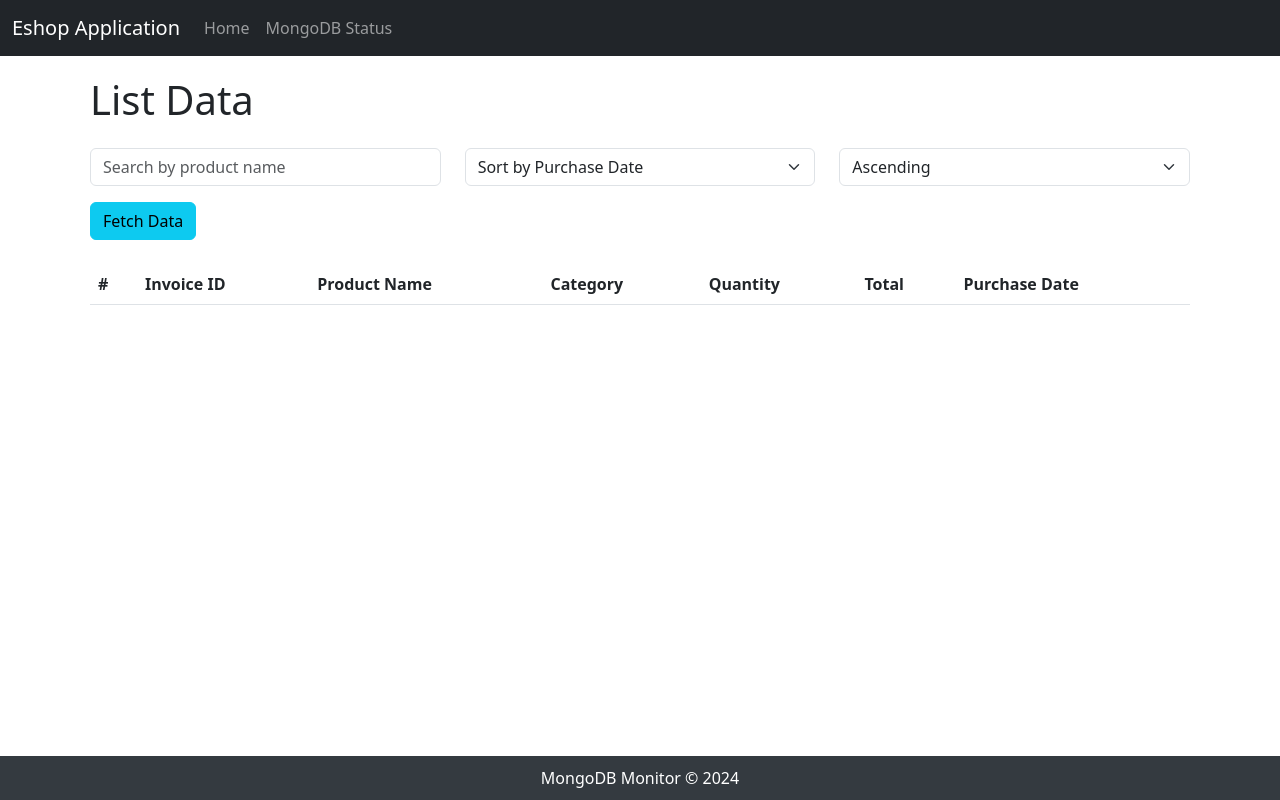
After one commit to Firas-Ruine/flask_mongo_app, a Flask app: page /list in a window 1280 px wide. The commit adds this page. Run offline with Flask 3, Linux system fonts and the light colour scheme; lists and menus that the app fills with data are empty.

```diff
--- a/app/routes/__init__.py
+++ b/app/routes/__init__.py
@@ -1,6 +1,6 @@
 # Import all blueprints
 from .data_routes import main as data_routes
-from .healthcheck import main as healthcheck
+from .mongo_check import main as mongo_check
 
 # Expose the blueprints for easy access
-__all__ = ["data_routes", "healthcheck"]
+__all__ = ["data_routes", "mongo_check"]
--- a/app/routes/data_routes.py
+++ b/app/routes/data_routes.py
@@ -1,53 +1,65 @@
-from flask import Blueprint, jsonify, request
+from flask import Blueprint, render_template, jsonify, request
 from app.utils.db import get_db
 from app.services.data_service import generate_and_insert_data
 
 main = Blueprint("data_routes", __name__)
 
-@main.route("/test", methods=["GET"])
-def test_data_route():
-    return jsonify({"message": "Data routes working!"})
+@main.route("/generate", methods=["GET"])
+def generate_page():
+    return render_template("generate.html")
 
-@main.route("/generate", methods=["POST"])
+@main.route("/list", methods=["GET"])
+def list_page():
+    return render_template("list.html")
+
+@main.route("/api/data/generate", methods=["POST"])
 def generate_data():
     num_records = request.json.get("num_records", 100)
     records_inserted = generate_and_insert_data(num_records)
     return jsonify({"message": f"{records_inserted} records generated and inserted into MongoDB."})
 
-@main.route("/list", methods=["GET"])
+@main.route("/api/data/list", methods=["GET"])
 def list_data():
     """
-    Fetch data with optional search and sorting.
+    Fetch paginated data with optional search and sorting.
     Query Parameters:
       - search: Keyword to search in product_name.
       - sort_by: Field to sort by (e.g., 'price', 'purchase_date').
       - order: Sort order ('asc' or 'desc'). Default is 'asc'.
-      - limit: Number of records to return. Default is 10.
+      - page: Page number for pagination. Default is 1.
+      - limit: Number of records per page. Default is 10.
     """
     db = get_db()
     collection = db["transactions"]
 
-    # Get query parameters
     search = request.args.get("search", "").strip()
-    sort_by = request.args.get("sort_by", "purchase_date")  # Default sort field
+    sort_by = request.args.get("sort_by", "purchase_date")
     order = request.args.get("order", "asc")
+    page = int(request.args.get("page", 1))
     limit = int(request.args.get("limit", 10))
 
     # Build query
     query = {}
     if search:
-        query["product_name"] = {"$regex": search, "$options": "i"}  # Case-insensitive search
+        query["product_name"] = {"$regex": search, "$options": "i"}
 
-    # Build sort order
     sort_order = 1 if order == "asc" else -1
 
-    # Fetch data with search, sort, and limit
+    skip = (page - 1) * limit
+
     data = list(
-        collection.find(query).sort(sort_by, sort_order).limit(limit)
+        collection.find(query).sort(sort_by, sort_order).skip(skip).limit(limit)
     )
 
-    # Convert ObjectId to string for JSON serialization
+    total_count = collection.count_documents(query)
+
     for record in data:
         record["_id"] = str(record["_id"])
 
-    return jsonify(data)
+    return jsonify({
+        "data": data,
+        "page": page,
+        "limit": limit,
+        "total_count": total_count,
+        "total_pages": (total_count + limit - 1) // limit,
+    })
--- a/app/static/css/styles.css
+++ b/app/static/css/styles.css
@@ -1,20 +1,22 @@
-body {
-    font-family: Arial, sans-serif;
-    background-color: #f8f9fa;
+
+html, body {
+    height: 100%;
+    margin: 0;
+    padding: 0;
+    display: flex;
+    flex-direction: column;
 }
 
-h1 {
-    color: #333;
-    margin-bottom: 20px;
-}
-
-.alert {
-    font-size: 1rem;
-    display: none;
+.container {
+    flex: 1;
+    padding: 20px;
 }
 
 footer {
-    position: fixed;
-    bottom: 0;
+    background-color: #343a40;
+    color: white;
+    text-align: center;
+    padding: 10px 0;
+    margin-top: auto;
     width: 100%;
 }
--- a/app/static/js/scripts.js
+++ b/app/static/js/scripts.js
@@ -1,42 +1,47 @@
-// Utility function to show messages in alerts
 const showAlert = (id, message, type = "info") => {
-    const alertDiv = document.getElementById(id);
-    alertDiv.className = `alert alert-${type}`;
-    alertDiv.innerText = message;
-    alertDiv.classList.remove("d-none");
+    const element = document.getElementById(id);
+    element.className = `alert alert-${type}`;
+    element.innerText = message;
+    element.classList.remove("d-none");
 };
 
-// Health Check
-const checkHealth = async () => {
+// Show status messages in the UI
+const showMongoStatus = (message, type) => {
+    const statusDiv = document.getElementById('mongo-status');
+    statusDiv.className = `alert alert-${type}`;
+    statusDiv.innerText = message;
+    statusDiv.style.display = 'block';
+};
+
+// Check MongoDB status
+const checkMongo = async () => {
     try {
-        const response = await fetch('/api/health/');
-        if (!response.ok) {
-            throw new Error('Failed to fetch health status');
+        const response = await fetch('/api/mongo/status');
+        const data = await response.json();
+        if (response.ok) {
+            showMongoStatus(`MongoDB Status: ${data.status}`, 'success');
+        } else {
+            showMongoStatus(`Error: ${data.error}`, 'danger');
         }
-        const data = await response.json();
-        showAlert('health-status', `Status: ${data.status}`, "success");
     } catch (error) {
-        console.error('Error fetching health status:', error);
-        showAlert('health-status', "Error checking health", "danger");
+        showMongoStatus('Error checking MongoDB status.', 'danger');
     }
 };
 
-// MongoDB Health Check
-const checkMongo = async () => {
+// Reconnect to MongoDB
+const reconnectMongo = async () => {
     try {
-        const response = await fetch('/api/health/mongo');
-        if (!response.ok) {
-            throw new Error('Failed to fetch MongoDB status');
-        }
+        const response = await fetch('/api/mongo/reconnect', {
+            method: 'POST'
+        });
         const data = await response.json();
-        if (data.status === 'OK') {
-            showAlert('mongo-status', `MongoDB: ${data.mongo}`, "success");
+        if (response.ok) {
+            showMongoStatus(data.message, 'success');
         } else {
-            showAlert('mongo-status', `Error: ${data.mongo}`, "danger");
+            showMongoStatus(`Error: ${data.error}`, 'danger');
         }
     } catch (error) {
-        console.error('Error fetching MongoDB status:', error);
-        showAlert('mongo-status', "Error connecting to MongoDB", "danger");
+        showMongoStatus('Error reconnecting to MongoDB.', 'danger');
     }
 };
 
@@ -56,22 +61,25 @@ const generateData = async () => {
     }
 };
 
-const fetchData = async () => {
-    const searchKeyword = document.getElementById('search-keyword').value || "";
-    const sortBy = document.getElementById('sort-by').value || "purchase_date";
-    const sortOrder = document.getElementById('sort-order').value || "asc";
+const fetchData = async (page = 1) => {
+    const search = document.getElementById('search-keyword').value || '';
+    const sortBy = document.getElementById('sort-by').value || 'purchase_date';
+    const sortOrder = document.getElementById('sort-order').value || 'asc';
+    const limit = 10;
 
     try {
-        const response = await fetch(`/api/data/list?search=${searchKeyword}&sort_by=${sortBy}&order=${sortOrder}&limit=10`);
-        const data = await response.json();
+        const response = await fetch(
+            `/api/data/list?search=${search}&sort_by=${sortBy}&order=${sortOrder}&page=${page}&limit=${limit}`
+        );
+        const result = await response.json();
 
         const tableBody = document.getElementById('data-table-body');
-        tableBody.innerHTML = ''; // Clear existing rows
+        tableBody.innerHTML = '';
 
-        data.forEach((item, index) => {
+        result.data.forEach((item, index) => {
             const row = document.createElement('tr');
             row.innerHTML = `
-                <td>${index + 1}</td>
+                <td>${(page - 1) * limit + index + 1}</td>
                 <td>${item.invoice_id || 'N/A'}</td>
                 <td>${item.product_name || 'N/A'}</td>
                 <td>${item.category || 'N/A'}</td>
@@ -81,7 +89,58 @@ const fetchData = async () => {
             `;
             tableBody.appendChild(row);
         });
+
+        updatePagination(result.page, result.total_pages);
     } catch (error) {
         console.error('Error fetching data:', error);
     }
 };
+
+const updatePagination = (currentPage, totalPages) => {
+    const paginationControls = document.getElementById('pagination-controls');
+    paginationControls.innerHTML = '';
+
+    const prevPage = currentPage > 1 ? currentPage - 1 : 1;
+    paginationControls.innerHTML += `
+        <li class="page-item ${currentPage === 1 ? 'disabled' : ''}">
+            <a class="page-link" href="#" onclick="fetchData(${prevPage})">Previous</a>
+        </li>
+    `;
+
+    if (currentPage > 2) {
+        paginationControls.innerHTML += `
+            <li class="page-item"><a class="page-link" href="#" onclick="fetchData(1)">1</a></li>
+        `;
+        if (currentPage > 3) {
+            paginationControls.innerHTML += `
+                <li class="page-item disabled"><span class="page-link">...</span></li>
+            `;
+        }
+    }
+
+    for (let i = Math.max(1, currentPage - 1); i <= Math.min(totalPages, currentPage + 1); i++) {
+        paginationControls.innerHTML += `
+            <li class="page-item ${i === currentPage ? 'active' : ''}">
+                <a class="page-link" href="#" onclick="fetchData(${i})">${i}</a>
+            </li>
+        `;
+    }
+
+    if (currentPage < totalPages - 1) {
+        if (currentPage < totalPages - 2) {
+            paginationControls.innerHTML += `
+                <li class="page-item disabled"><span class="page-link">...</span></li>
+            `;
+        }
+        paginationControls.innerHTML += `
+            <li class="page-item"><a class="page-link" href="#" onclick="fetchData(${totalPages})">${totalPages}</a></li>
+        `;
+    }
+
+    const nextPage = currentPage < totalPages ? currentPage + 1 : totalPages;
+    paginationControls.innerHTML += `
+        <li class="page-item ${currentPage === totalPages ? 'disabled' : ''}">
+            <a class="page-link" href="#" onclick="fetchData(${nextPage})">Next</a>
+        </li>
+    `;
+};
--- a/app/templates/base.html
+++ b/app/templates/base.html
@@ -1,39 +1,54 @@
 <!DOCTYPE html>
 <html lang="en">
   <head>
-    <meta charset="UTF-8">
-    <meta name="viewport" content="width=device-width, initial-scale=1.0">
-    <title>{{ title }}</title>
-    <link rel="stylesheet" href="https://cdn.jsdelivr.net/npm/bootstrap@5.3.0/dist/css/bootstrap.min.css">
-    <link rel="stylesheet" href="/static/css/styles.css">
-    <script src="/static/js/scripts.js" defer></script>
+    <meta charset="UTF-8" />
+    <meta name="viewport" content="width=device-width, initial-scale=1.0" />
+    <title>MongoDB Monitor</title>
+    <link
+      rel="stylesheet"
+      href="https://cdn.jsdelivr.net/npm/bootstrap@5.3.0/dist/css/bootstrap.min.css"
+    />
+    <link
+      rel="stylesheet"
+      href="{{ url_for('static', filename='css/styles.css') }}"
+    />
+    <script
+      src="https://cdn.jsdelivr.net/npm/bootstrap@5.3.0/dist/js/bootstrap.bundle.min.js"
+      defer
+    ></script>
+    <script
+      src="{{ url_for('static', filename='js/scripts.js') }}"
+      defer
+    ></script>
   </head>
   <body>
-    <nav class="navbar navbar-expand-lg navbar-light bg-light">
+    <nav class="navbar navbar-expand-lg navbar-dark bg-dark">
       <div class="container-fluid">
-            <a class="navbar-brand" href="#">Flask Mongo App</a>
-            <button class="navbar-toggler" type="button" data-bs-toggle="collapse" data-bs-target="#navbarNav" aria-controls="navbarNav" aria-expanded="false" aria-label="Toggle navigation">
+        <a class="navbar-brand" href="#">Eshop Application</a>
+        <button
+          class="navbar-toggler"
+          type="button"
+          data-bs-toggle="collapse"
+          data-bs-target="#navbarNav"
+          aria-controls="navbarNav"
+          aria-expanded="false"
+          aria-label="Toggle navigation"
+        >
           <span class="navbar-toggler-icon"></span>
         </button>
         <div class="collapse navbar-collapse" id="navbarNav">
           <ul class="navbar-nav">
-                    <li class="nav-item"><a class="nav-link" href="/">Home</a></li>
-                    <li class="nav-item"><a class="nav-link" href="#health">Health Check</a></li>
-                    <li class="nav-item"><a class="nav-link" href="#data-generator">Generate Data</a></li>
+            <li class="nav-item"><a class="nav-link" href="/list">Home</a></li>
+            <li class="nav-item">
+              <a class="nav-link" href="/mongo">MongoDB Status</a>
+            </li>
           </ul>
         </div>
       </div>
     </nav>
-
-    <div class="container mt-5">
-        {% block content %}{% endblock %}
-    </div>
-
-    <footer class="footer mt-auto py-3 bg-light">
-        <div class="container text-center">
-            <span class="text-muted">Flask Mongo App © 2024</span>
-        </div>
+    <div class="container">{% block content %}{% endblock %}</div>
+    <footer>
+      <p class="mb-0">MongoDB Monitor © 2024</p>
     </footer>
-    <script src="https://cdn.jsdelivr.net/npm/bootstrap@5.3.0/dist/js/bootstrap.bundle.min.js"></script>
   </body>
 </html>
--- /dev/null
+++ b/app/templates/list.html
@@ -0,0 +1,47 @@
+{% extends "base.html" %} {% block content %}
+<h1 class="mb-4">List Data</h1>
+<div class="row mb-3">
+  <div class="col-md-4">
+    <input
+      type="text"
+      id="search-keyword"
+      class="form-control"
+      placeholder="Search by product name"
+    />
+  </div>
+  <div class="col-md-4">
+    <select id="sort-by" class="form-select">
+      <option value="purchase_date">Sort by Purchase Date</option>
+      <option value="price">Sort by Price</option>
+      <option value="product_name">Sort by Product Name</option>
+    </select>
+  </div>
+  <div class="col-md-4">
+    <select id="sort-order" class="form-select">
+      <option value="asc">Ascending</option>
+      <option value="desc">Descending</option>
+    </select>
+  </div>
+</div>
+<div class="mb-3">
+  <button class="btn btn-info" onclick="fetchData(1)">Fetch Data</button>
+</div>
+<table class="table table-striped mt-4">
+  <thead>
+    <tr>
+      <th>#</th>
+      <th>Invoice ID</th>
+      <th>Product Name</th>
+      <th>Category</th>
+      <th>Quantity</th>
+      <th>Total</th>
+      <th>Purchase Date</th>
+    </tr>
+  </thead>
+  <tbody id="data-table-body"></tbody>
+</table>
+<nav>
+  <ul class="pagination justify-content-center" id="pagination-controls"></ul>
+</nav>
+
+{% endblock %}
```
Also changed, not shown: app/__init__.py (+3 -4 lines), app/routes/healthcheck.py (deleted, +0 -19 lines), app/routes/mongo_check.py (added, +33 -0 lines), app/templates/generate.html (added, +16 -0 lines), app/templates/health.html (added, +8 -0 lines), app/templates/index.html (deleted, +0 -63 lines), app/templates/mongo.html (added, +12 -0 lines), app/utils/db.py (+16 -2 lines). Lines whose indentation alone changed are shown as unchanged.
